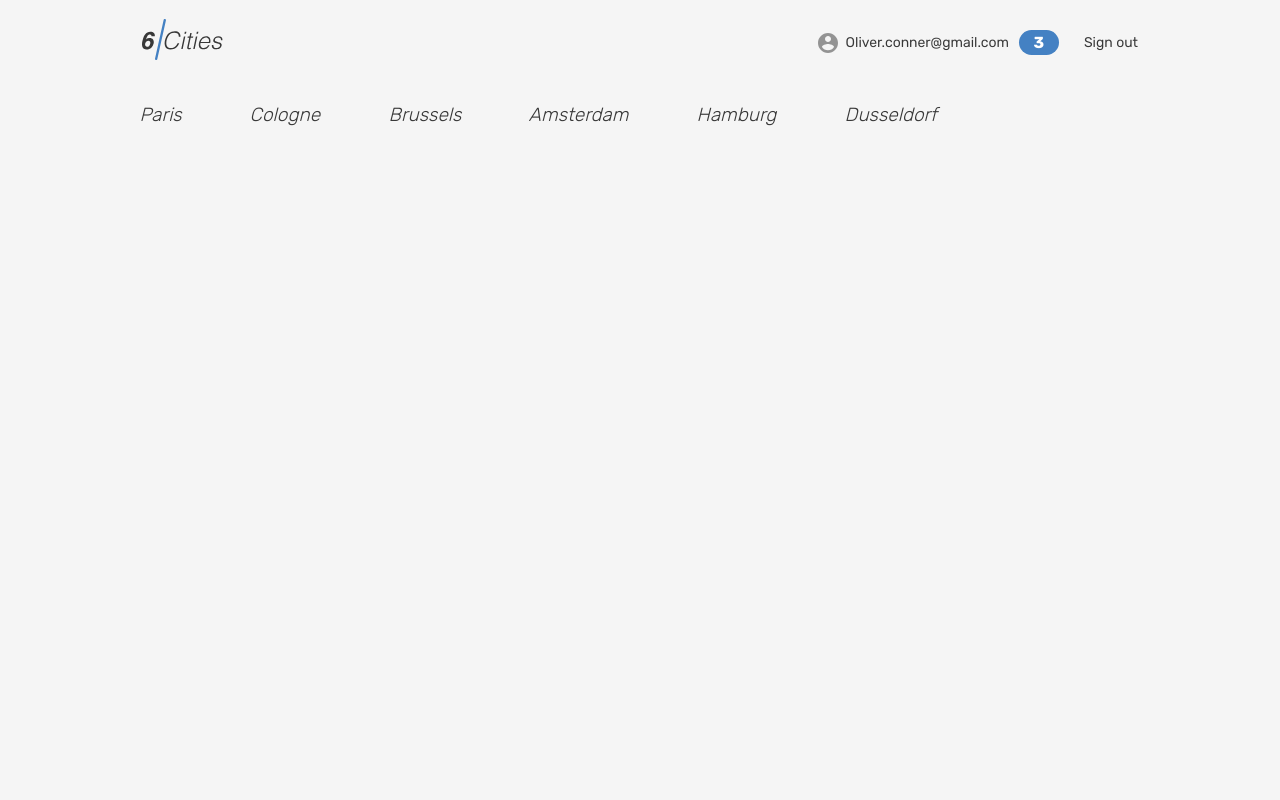
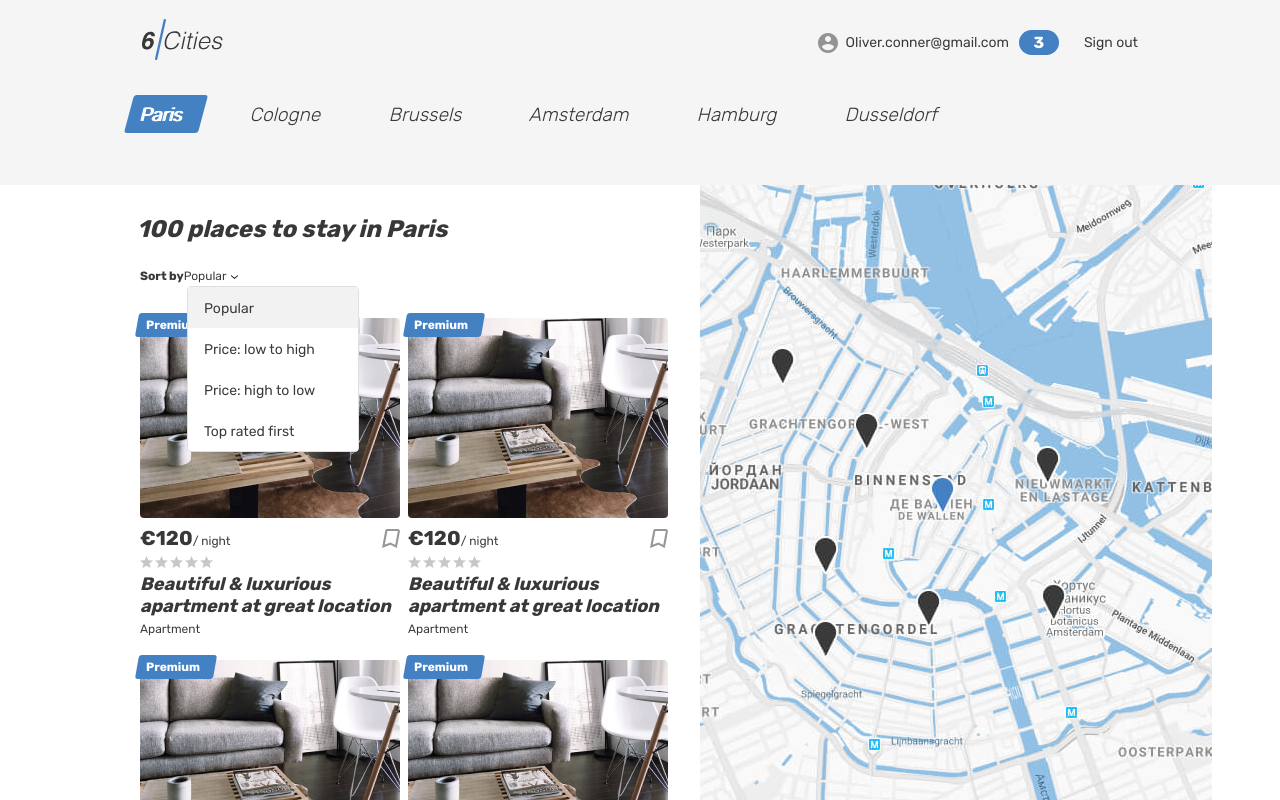
Before and after one commit to htmlacademy-react/2106301-six-cities-12, a React (Create React App) app in the folder project/: page /paris in a window 1280 px wide. Shown: the top 800 px of the page. Built offline with nearby package versions, Linux system fonts and the light colour scheme.

Commit message:
Костыль с аутлетом, не знаю как по другому решить

```diff
--- a/project/src/components/app/app.tsx
+++ b/project/src/components/app/app.tsx
@@ -15,7 +15,7 @@ function App(): JSX.Element {
     <Routes>
       <Route path={AppRoutes.Main} element={<TemplatePage/>}>
         <Route path={AppRoutes.Main} element={<HomePage/>}>
-          <Route path={'/'} element={<CityList city={CityListNames.Paris}/>}/>
+          <Route path={'paris'} element={<CityList city={CityListNames.Paris}/>}/>
           <Route path={'cologne'} element={<CityList city={CityListNames.Cologne}/>}/>
           <Route path={'brussels'} element={<CityList city={CityListNames.Brussels}/>}/>
           <Route path={'amsterdam'} element={<CityList city={CityListNames.Amsterdam}/>}/>
--- a/project/src/components/navBar/navBar.tsx
+++ b/project/src/components/navBar/navBar.tsx
@@ -6,7 +6,7 @@ export function NavBar() {
       <section className="locations container">
         <ul className="locations__list tabs__list">
           <li className="locations__item">
-            <NavLink to={'/'}
+            <NavLink to={'paris'}
               className={({isActive}) => isActive ? 'locations__item-link tabs__item tabs__item--active' : 'locations__item-link tabs__item'}
             >
               <span>Paris</span>
--- a/project/src/pages/homePage/homePage.tsx
+++ b/project/src/pages/homePage/homePage.tsx
@@ -1,7 +1,17 @@
 import {NavBar} from '../../components/navBar/navBar';
-import {Outlet} from 'react-router-dom';
+import {Outlet, useLocation, useNavigate} from 'react-router-dom';
+import {useEffect} from 'react';
 
 export function HomePage () {
+  const location = useLocation();
+  const redirect = useNavigate();
+
+  useEffect(() => {
+    if(location.pathname === '/') {
+      redirect('/paris');
+    }
+  }, []);
+
   return (
     <div className="page page--gray page--main">
       <main className="page__main page__main--index">
```
